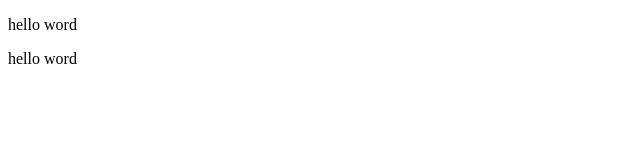
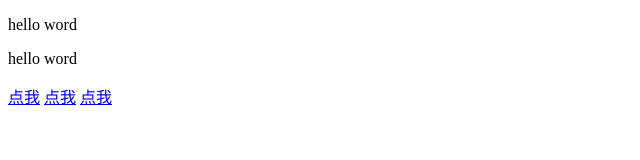
Before and after one commit to qcy0204/xz, a plain HTML site: page index.html in a window 1280 px wide. Shown: the whole page, without its empty margins (0-640 px from the left). Drawn offline with Linux system fonts and the light colour scheme.

Commit message:
对项目进行了删除app.js 增加appp.js index.html添加a

```diff
--- a/index.html
+++ b/index.html
@@ -6,6 +6,9 @@
 </head>
 <body>
 	 <p>hello word</p>
-	  <p>hello word</p>
+	 <p>hello word</p>
+	 <a href="#">点我</a>
+	 <a href="#">点我</a>
+	 <a href="#">点我</a>
 </body>
 </html>
--- /dev/null
+++ b/js/add.js
@@ -0,0 +1 @@
+//sdada
--- a/js/app.js
+++ /dev/null
@@ -1 +0,0 @@
-//this is app.js
--- /dev/null
+++ b/js/appp.js
@@ -0,0 +1 @@
+//sdaadsdad
--- /dev/null
+++ b/js/index.js
@@ -0,0 +1 @@
+//NO
```
